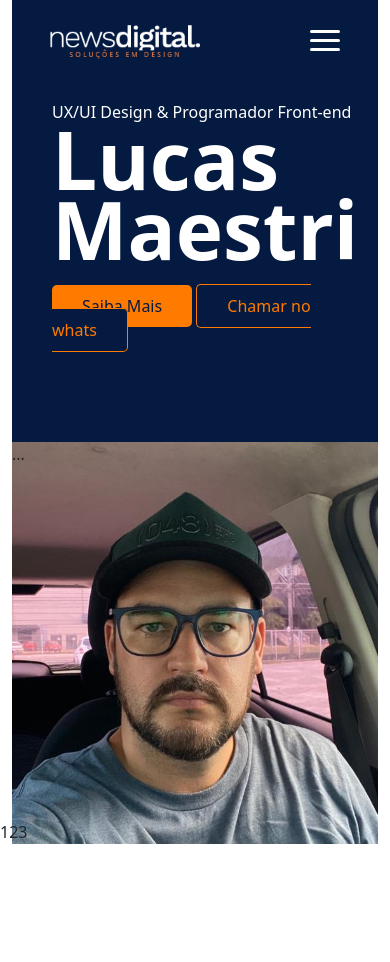
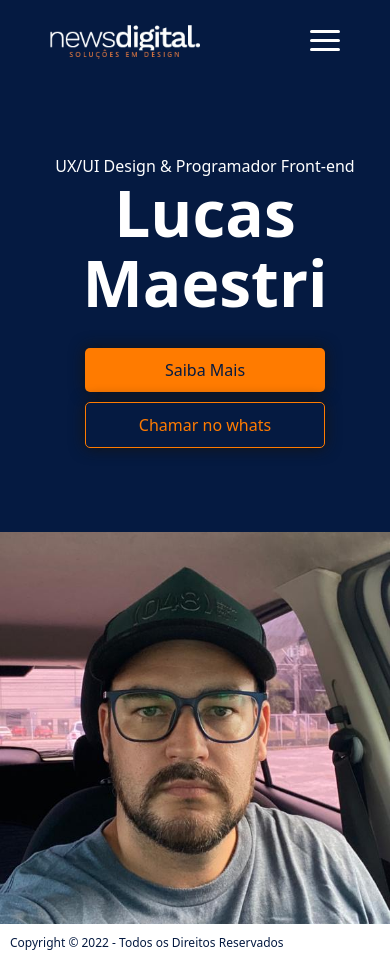
Before and after one commit to Lucasmaestri/portfolio, a website: page index.html in a window 390 px wide. Before the commit the page ends 844 px from the top, so only its background shows below. Drawn offline with nearby package versions, Linux system fonts and the light colour scheme.

Commit message:
Dia 10/11
Ajustes na responsividade

```diff
--- a/assets/css/base.scss
+++ b/assets/css/base.scss
@@ -72,6 +72,9 @@ img {
         }
         .buttons {
             margin-top: 30px;
+            display: flex;
+            justify-content: center;
+            align-items: center;
 
             a {
                 background-color: #ff7b00;
@@ -80,11 +83,17 @@ img {
                 color: #051a41;
                 font-weight: 500;
                 border-radius: 5px;
+                box-shadow: 0px 0px 15px rgb(19, 19, 19);
+            }
+            a:hover {
+                background-color: #be5c00;
+                color: #fff;
             }
             .whats {
                 background-color: #051a41;
                 border: 1px solid #ff7b00;
                 color: #ff7b00;
+                margin:10px;
             }
         }
 
@@ -106,11 +115,50 @@ footer{
     bottom: 0;
 }
 
+.rodape {
+    display: flex;
+    justify-content:start;
+    align-items: center;
+    .copy p {
+        font-size: 12px;
+        color: #fff;
+        margin: 10px 50px;
+    }
+}
+
 @media (max-width: 850px) {
-    .container-fluid {
+    #header {
+        position: initial;
+        background-color: #051a41;
+    }
+    .bg {
         flex-direction: column;
     }
-    .info {
-        margin: 100px 0;
+    .leftside {
+        justify-content: center;
+        text-align: center;
+        padding: 30px 20px;
+    }
+    .rodape {
+        position:initial;
+
+    }
+    .rodape .copy p{
+        color: #051a41;
+        margin: 10px;
+
     }
 }
+
+@media (max-width: 450px) {
+    .bg .leftside .info .name {
+        font-size: 4rem;
+    }
+    .buttons {
+        flex-direction: column;
+    }
+    .bg .leftside .info .buttons a {
+        width: 240px;
+    }
+
+}
--- a/index.html
+++ b/index.html
@@ -19,7 +19,7 @@
             <span class="ham-menu"></span>
         </div>
     </header>
-    <section class="bg container-fluid">
+    <section class="bg">
         <div class="leftside">
             <div class="info">
                 <div class="profession">UX/UI Design & Programador Front-end</div>
@@ -28,15 +28,16 @@
                     <a href="#">Saiba Mais</a>
                     <a class="whats" href="#">Chamar no whats</a>
                 </div>
-
             </div>
         </div>
         <div class="rightside">
-            ...
+
         </div>
     </section>
-    <footer>
-        123
+    <footer class="rodape">
+        <div class="copy">
+            <p>Copyright © 2022 - Todos os Direitos Reservados</p>
+        </div>
     </footer>
     <script src="https://cdn.jsdelivr.net/npm/@popperjs/core@2.11.6/dist/umd/popper.min.js" integrity="sha384-oBqDVmMz9ATKxIep9tiCxS/Z9fNfEXiDAYTujMAeBAsjFuCZSmKbSSUnQlmh/jp3" crossorigin="anonymous"></script>
 <script src="https://cdn.jsdelivr.net/npm/bootstrap@5.2.2/dist/js/bootstrap.min.js" integrity="sha384-IDwe1+LCz02ROU9k972gdyvl+AESN10+x7tBKgc9I5HFtuNz0wWnPclzo6p9vxnk" crossorigin="anonymous"></script>
```
Also changed, not shown: assets/css/base.css, 1 other file.
